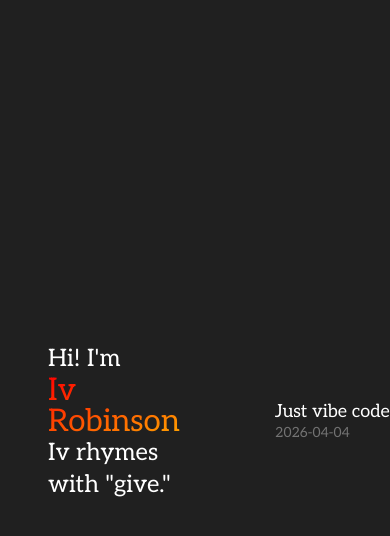
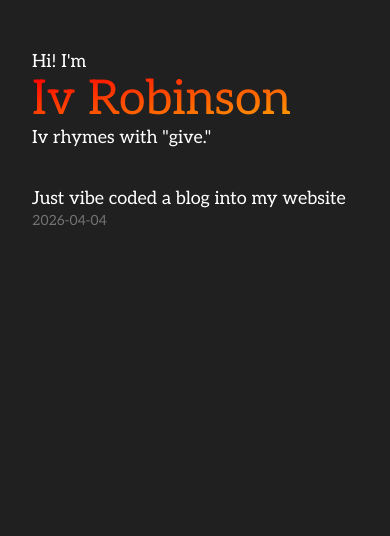
Before and after one commit to ivhacks/ivcodes, a Next.js app: page / in a window 390 px wide. Shown: the top 536 px of the page. Built offline with nearby package versions, Linux system fonts and the light colour scheme.

Commit message:
make it responsive

```diff
--- a/app/blog/[slug]/page.tsx
+++ b/app/blog/[slug]/page.tsx
@@ -15,10 +15,10 @@ export default async function BlogPostPage({ params }: { params: Promise<{ slug:
 
   return (
     <div className="min-h-screen flex justify-center py-8">
-      <div className="w-[60vw] pt-4">
+      <div className="px-5 w-full md:w-[60vw] pt-4">
         <FitTitle>{post.title}</FitTitle>
         <p className="font-[Aleo] text-neutral-500 text-sm mb-6">{post.created}</p>
-        <article className="font-[Aleo] prose prose-invert prose-lg max-w-none prose-a:text-orange-500 prose-a:no-underline hover:prose-a:underline prose-pre:p-0 prose-pre:bg-transparent prose-pre:rounded-none prose-headings:mt-6 prose-headings:mb-2 prose-p:my-2 prose-ul:my-2 prose-li:my-0 prose-pre:my-3">
+        <article className="font-[Aleo] prose prose-invert prose-base md:prose-lg max-w-none leading-7 md:leading-8 prose-a:text-orange-500 prose-a:no-underline hover:prose-a:underline prose-pre:p-0 prose-pre:bg-transparent prose-pre:rounded-none prose-headings:mt-6 prose-headings:mb-2 prose-p:my-2 prose-ul:my-2 prose-li:my-0 prose-pre:my-3">
           <ReactMarkdown components={{ code: CodeBlock }}>{post.content}</ReactMarkdown>
         </article>
       </div>
--- a/app/page.tsx
+++ b/app/page.tsx
@@ -5,18 +5,18 @@ export default function Home() {
   const posts = getAllPosts()
 
   return (
-    <div className="h-screen flex">
-      <div className="w-1/2 flex items-center ">
-        <div className="px-12">
-          <p className="intro text-2xl">Hi! I'm</p>
-          <h1 className="leading-none" style={{ fontSize: '8vw' }}>Iv Robinson</h1>
-          <p className="intro text-2xl">Iv rhymes with "give."</p>
+    <div className="h-screen flex flex-col md:flex-row">
+      <div className="pt-12 pb-6 md:py-0 md:w-1/2 flex items-center">
+        <div className="px-8 md:px-12">
+          <p className="intro text-lg md:text-2xl">Hi! I'm</p>
+          <h1 className="leading-none text-5xl md:text-[8vw]">Iv Robinson</h1>
+          <p className="intro text-lg md:text-2xl">Iv rhymes with "give."</p>
         </div>
       </div>
-      <div className="w-1/2 h-screen overflow-y-auto flex items-center">
-        <nav className="flex flex-col gap-6 pl-20">
+      <div className="flex-1 overflow-y-auto md:w-1/2 md:flex md:items-center">
+        <nav className="flex flex-col gap-4 md:gap-6 px-8 md:pl-20 pb-8 md:pb-0">
           {posts.map(post => (
-            <Link key={post.slug} href={`/blog/${post.slug}`} className="block no-underline px-6 py-3 -mx-6 w-96 hover:bg-black">
+            <Link key={post.slug} href={`/blog/${post.slug}`} className="block no-underline px-6 py-3 -mx-6 md:w-96 hover:bg-black">
               <p className="font-[Aleo] text-white text-lg m-0 leading-tight">{post.title}</p>
               <p className="font-[Aleo] text-neutral-500 text-sm m-0">{post.created}</p>
             </Link>
--- a/components/fit-title.tsx
+++ b/components/fit-title.tsx
@@ -10,8 +10,13 @@ export default function FitTitle({ children }: { children: string }) {
     if (!el) return
 
     const fit = () => {
+      // Only fit on desktop — on mobile the CSS handles it with a fixed size
+      if (!window.matchMedia('(min-width: 768px)').matches) {
+        el.style.fontSize = ''
+        return
+      }
       const container = el.parentElement!
-      let size = 6 // rem start — roughly 5-6 lines of body text height
+      let size = 6
       el.style.fontSize = `${size}rem`
       while (el.scrollWidth > container.clientWidth && size > 1) {
         size -= 0.25
@@ -25,7 +30,7 @@ export default function FitTitle({ children }: { children: string }) {
   }, [children])
 
   return (
-    <h1 ref={ref} className="m-0 whitespace-nowrap leading-none" style={{ fontSize: '12rem' }}>
+    <h1 ref={ref} className="m-0 leading-tight text-[1.5em] md:whitespace-nowrap md:leading-none">
       {children}
     </h1>
   )
```
